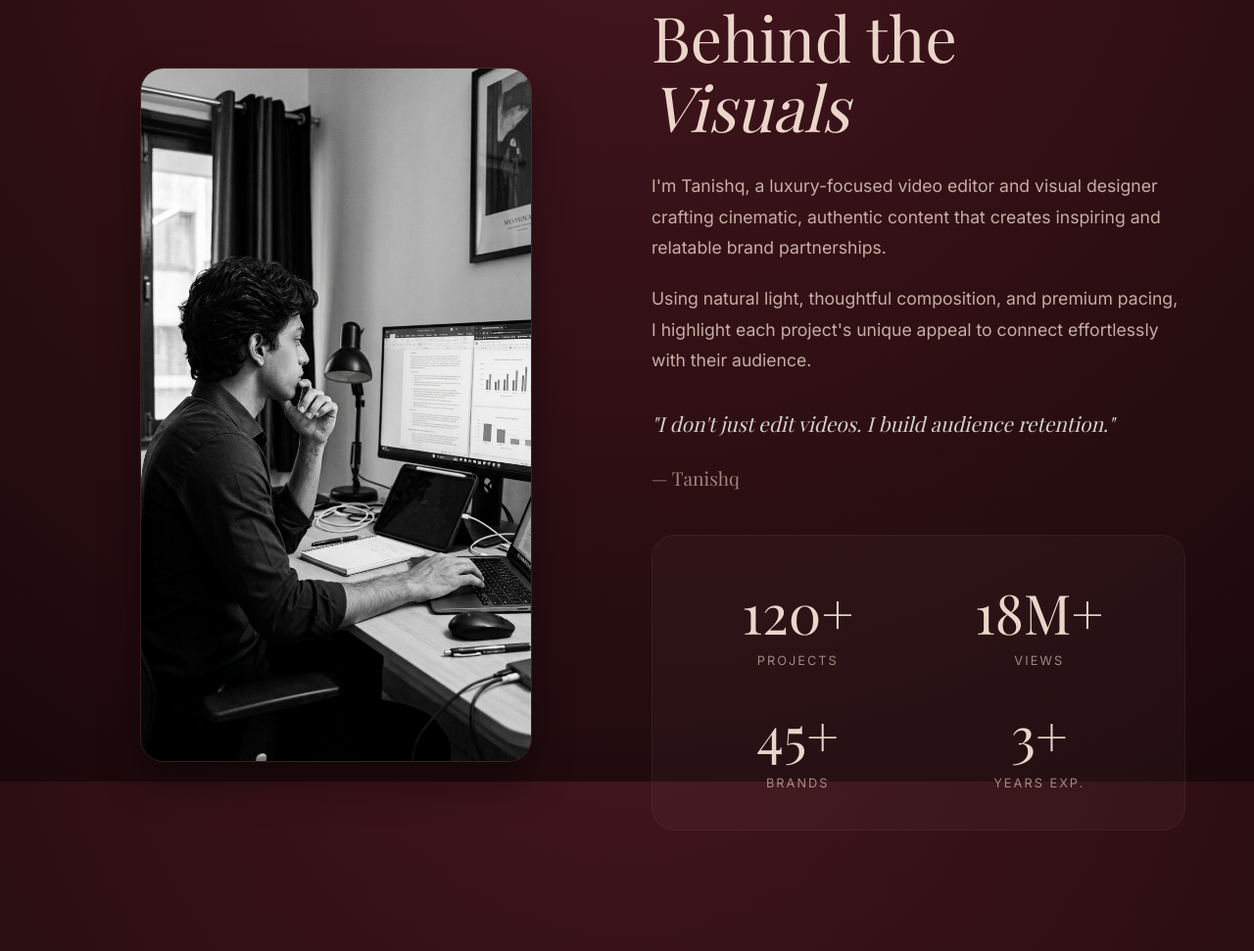
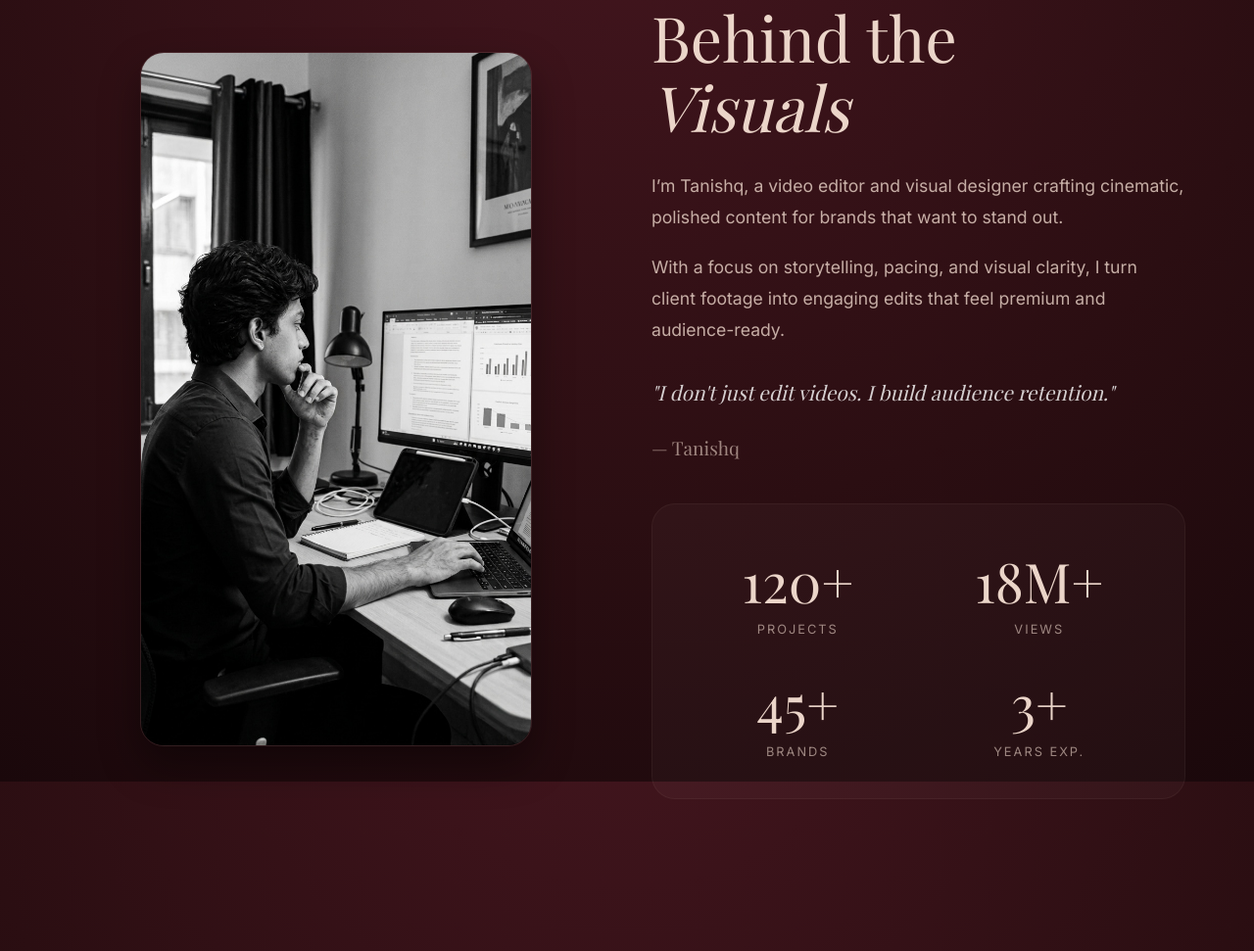
Before and after one commit to tanishqxo/portfoliowebsite, a plain HTML site: page index.html in a window 1280 px wide. Shown: the part 1602-2573 px from the top of the page at 98% size. Drawn offline with nearby package versions, Linux system fonts and the light colour scheme; a web font is replaced by a local one.

Commit message:
Update index.html

```diff
--- a/index.html
+++ b/index.html
@@ -444,8 +444,8 @@ a { cursor: none; }
           <h2 class="section-heading" style="text-align: left; margin-bottom: 30px;">
             Behind the<br><span style="font-style:italic;">Visuals</span>
           </h2>
-          <p>I'm Tanishq, a luxury-focused video editor and visual designer crafting cinematic, authentic content that creates inspiring and relatable brand partnerships.</p>
-          <p>Using natural light, thoughtful composition, and premium pacing, I highlight each project's unique appeal to connect effortlessly with their audience.</p>
+          <p>I’m Tanishq, a video editor and visual designer crafting cinematic, polished content for brands that want to stand out.</p>
+          <p>With a focus on storytelling, pacing, and visual clarity, I turn client footage into engaging edits that feel premium and audience-ready.</p>
           <p style="margin-top: 30px; font-size: 1.3rem; font-family: 'Playfair Display', serif; font-style: italic; color: #fff;">"I don't just edit videos. I build audience retention."</p>
           <p style="margin-top: 15px; font-family: 'Playfair Display', serif; opacity: 0.6; font-size: 1.2rem;">— Tanishq</p>
         </div>
```
